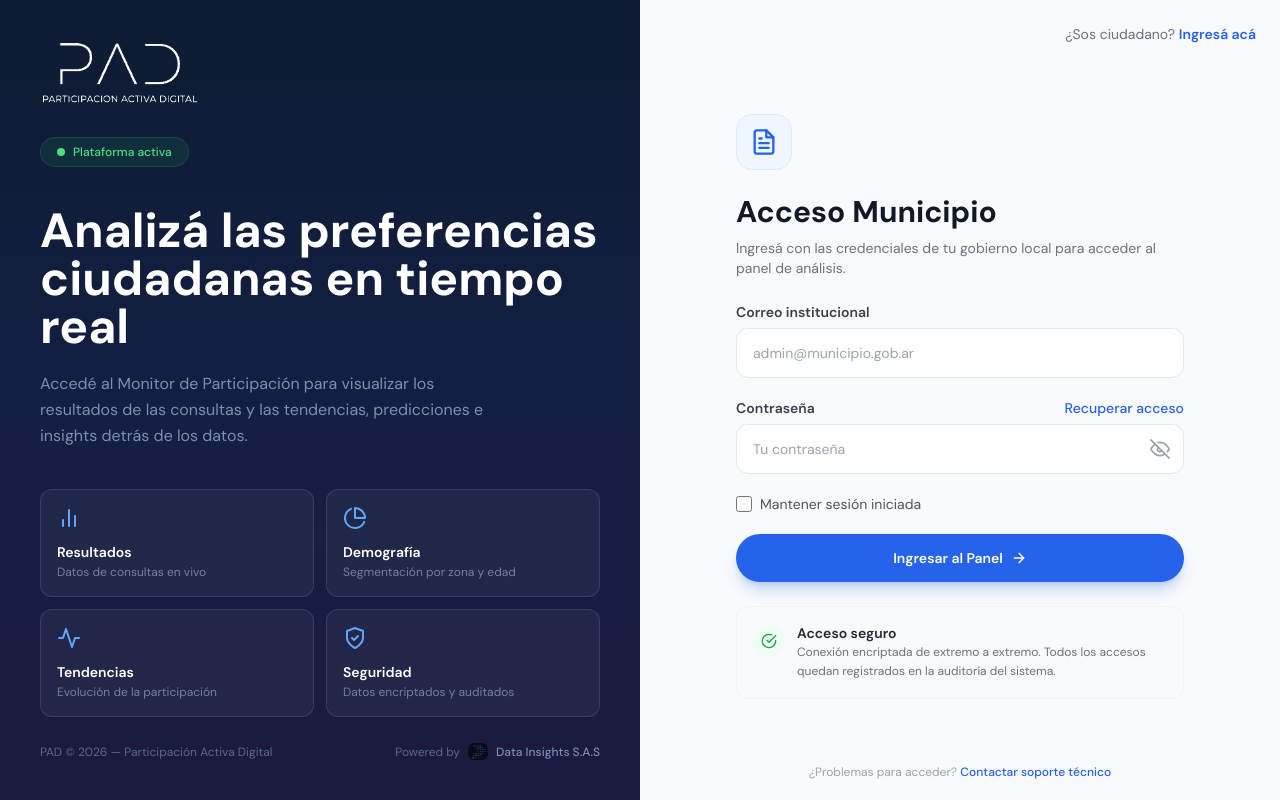
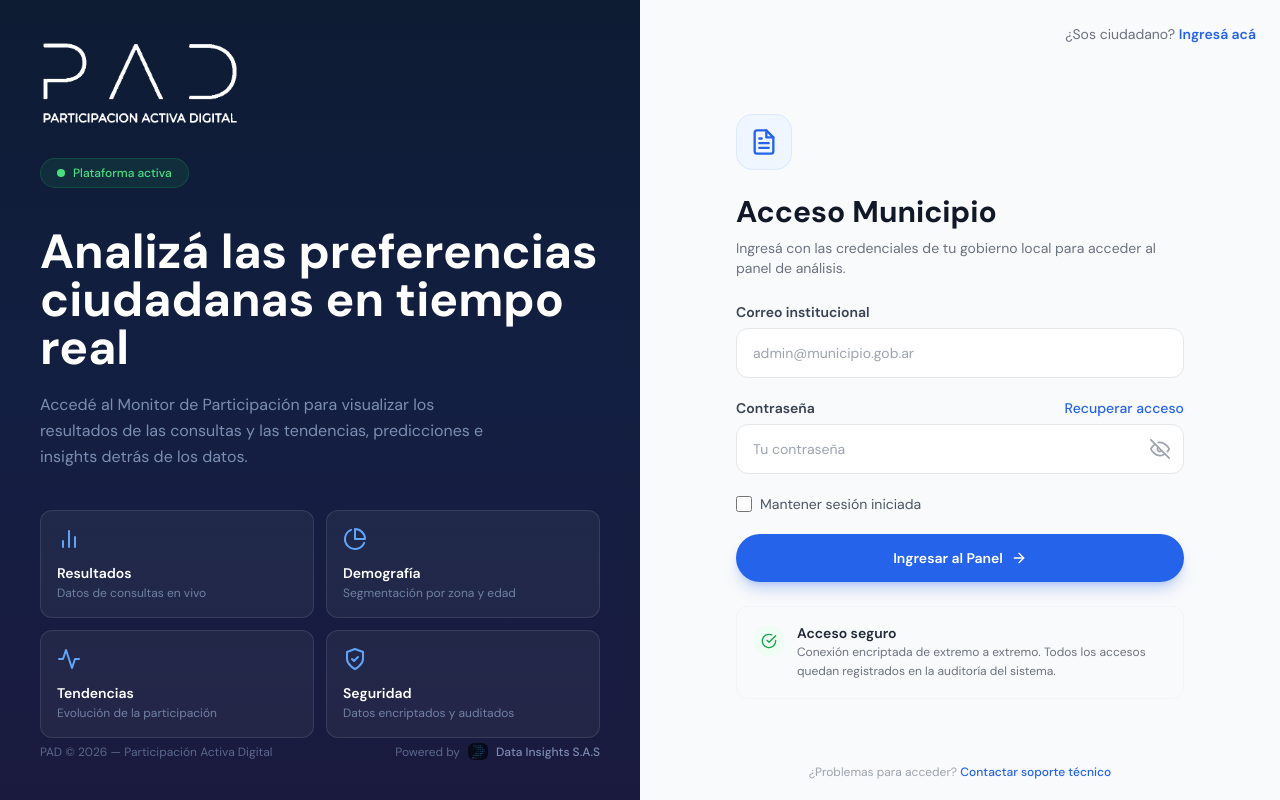
Before and after one commit to marianodo/PAD, a Next.js app in the folder frontend/: page /auth/admin-login in a window 1280 px wide. Built offline with nearby package versions, Linux system fonts and the light colour scheme; a web font is replaced by a local one.

Commit message:
Add new icon

```diff
--- a/frontend/app/auth/admin-login/page.tsx
+++ b/frontend/app/auth/admin-login/page.tsx
@@ -125,7 +125,7 @@ export default function AdminLoginPage() {
         {/* Top: Logo + Badge */}
         <div>
           <div className="flex items-center gap-3 mb-8">
-            <Image src="/logo_pad.png" alt="PAD" width={160} height={65} className="" />
+            <Image src="/logo_pad_white.png" alt="PAD" width={200} height={86} className="" />
           </div>
 
           <div className="inline-flex items-center gap-2 bg-green-500/10 border border-green-500/20 rounded-full px-4 py-1.5 mb-10">
```
Also changed, not shown: frontend/public/logo_pad_white.png (added).
